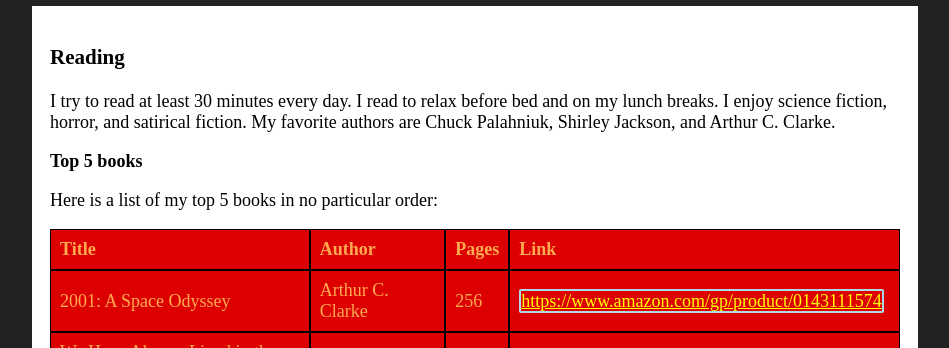
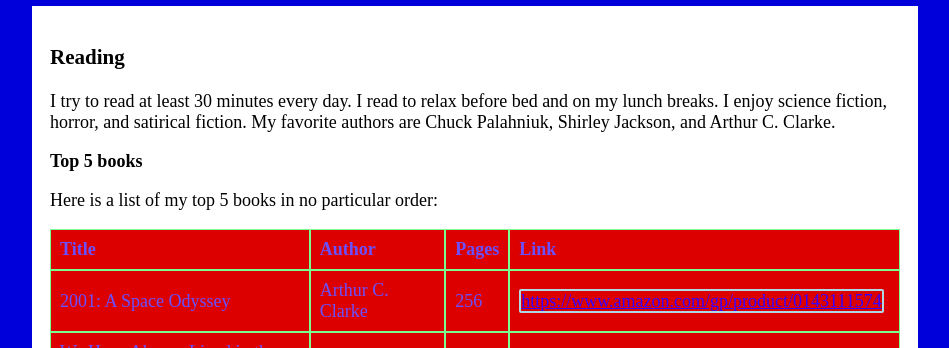
Before and after one commit to Brennanhorn595/assignment8, a plain HTML site: page index.html in a window 1280 px wide. Shown: the part 437-785 px from the top of the page, without its empty margins (165-1114 px from the left). Drawn offline with Linux system fonts and the light colour scheme.

Commit message:
finished repairs

```diff
--- a/main.css
+++ b/main.css
@@ -1,5 +1,5 @@
 body {
-	background-color: #222222;
+	background-color: #0000DB;
 	color: #666666;
 	font-size: 18px;
 	padding: 1em 8em;
@@ -17,12 +17,12 @@ header {
 a:link, a:visited, a:active {
 	border: 2px solid lightblue;
 	border-radius: 2px;
-	color: #ffff00;
+	color: #3700ff;
 }
 
 a:hover {
 	background-color: #ffff00;
-	color: #ffaa50;
+	color: #017001;
 }
 
 table {
@@ -32,8 +32,8 @@ table {
 
 table td {
 	background-color: #dd0000;
-	border: 1px solid #000000;
-	color: #ffaa50;
+	border: 1px solid #79ff8f;
+	color: #6a50ff;
 	margin: 0;
 	padding: .5em;
 }
```
